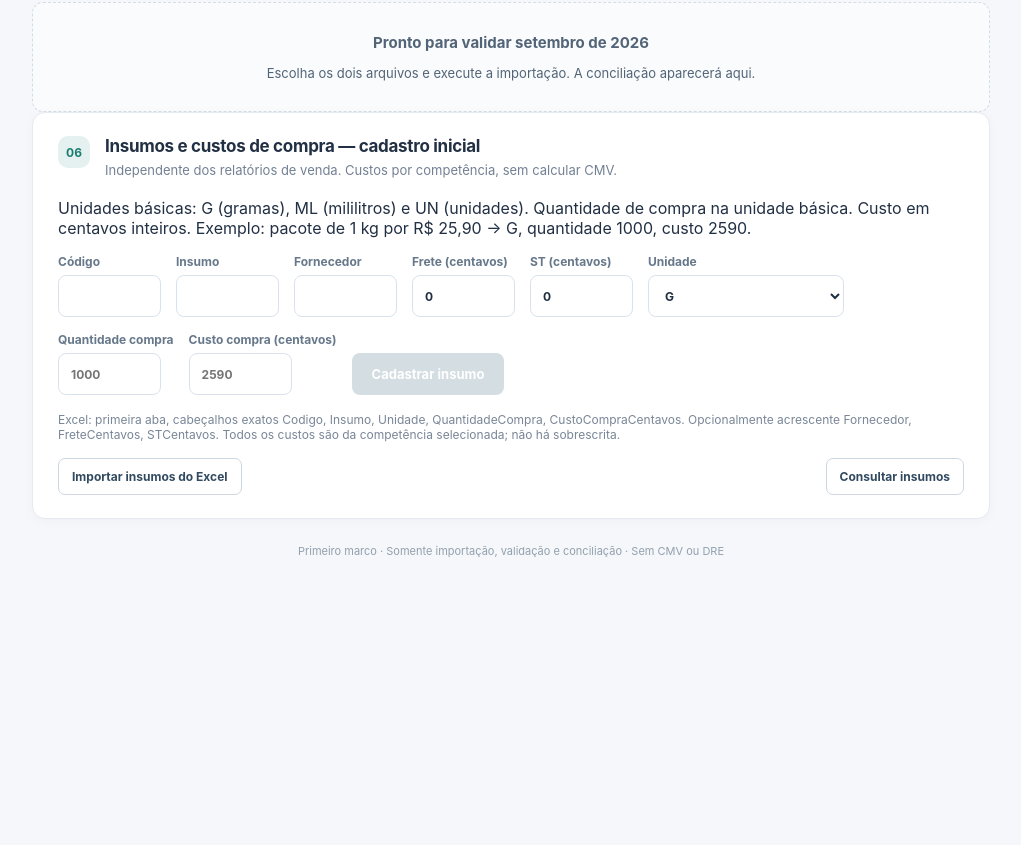
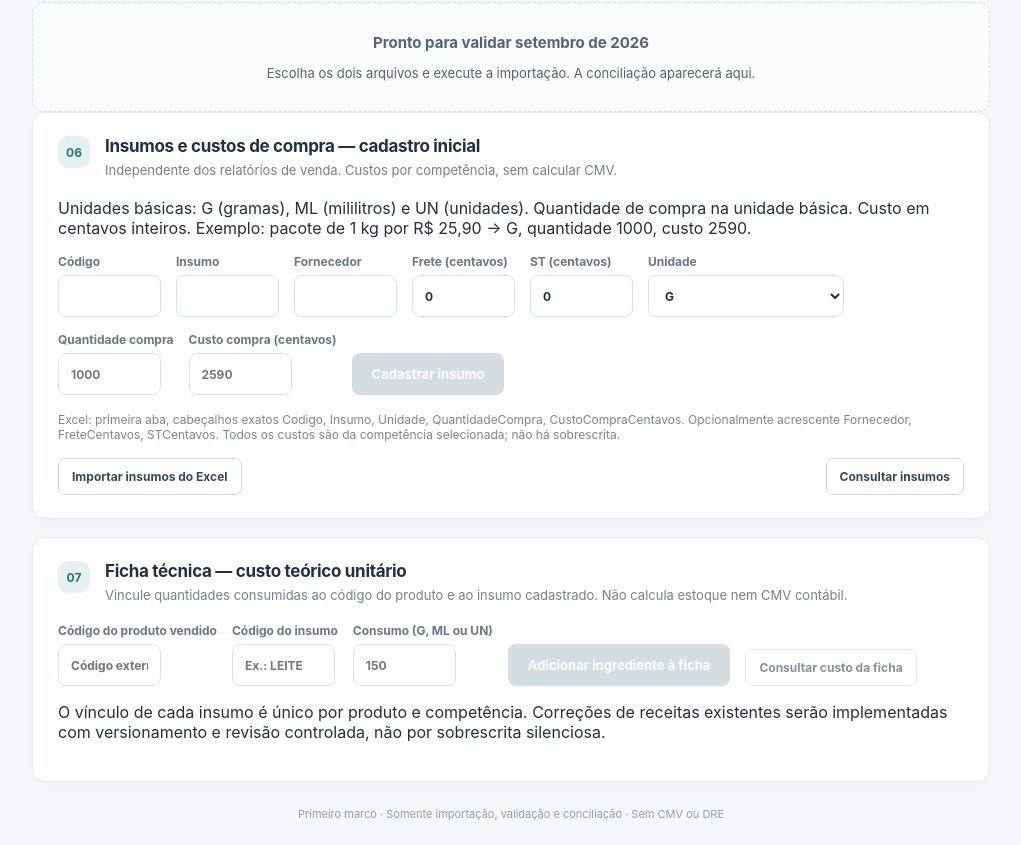
Before and after one commit to MichaelDeCarvalho/DRE-Mais1, a React (Vite) app: page / in a window 1280 px wide. Shown: the part 1023-1868 px from the top of the page, without its empty margins (248-1269 px from the left). Before the commit the page ends 1605 px from the top, so only its background shows below. Built offline with nearby package versions, Linux system fonts and the light colour scheme.

Commit message:
feat: interface inicial para cadastrar e consultar fichas tecnicas

```diff
--- a/src/App.tsx
+++ b/src/App.tsx
@@ -29,6 +29,12 @@ export function App() {
   const [catalogStatusLoading, setCatalogStatusLoading] = useState(true);
   const [catalogInfo, setCatalogInfo] = useState<CatalogImportSummary | null>(null);
   const [catalogError, setCatalogError] = useState<string | null>(null);
+  const [recipeProduct, setRecipeProduct] = useState('');
+  const [recipeIngredient, setRecipeIngredient] = useState('');
+  const [recipeQty, setRecipeQty] = useState('');
+  const [recipeError, setRecipeError] = useState('');
+  const [recipeCost, setRecipeCost] = useState<{ productCode:string; period:string; totalCostCents:number; ingredientCount:number } | null>(null);
+  const [recipeBusy, setRecipeBusy] = useState(false);
   const [ingredientCode, setIngredientCode] = useState('');
   const [ingredientName, setIngredientName] = useState('');
   const [ingredientUnit, setIngredientUnit] = useState('G');
@@ -153,6 +159,26 @@ export function App() {
     } catch (e) { setIngredientError(explainError(e)); }
     finally { setIngredientBusy(false); }
   }
+  async function saveRecipeLine() {
+    if (recipeBusy) return;
+    setRecipeBusy(true);setRecipeError('');
+    try {
+      if (!/^\d+$/.test(recipeQty) || !Number.isSafeInteger(Number(recipeQty)) || Number(recipeQty) < 1) throw new Error('Informe uma quantidade inteira positiva na unidade basica do insumo.');
+      const result = await invoke<typeof recipeCost>('set_recipe_line', {
+        period, productCode: recipeProduct.trim(), ingredientCode: recipeIngredient.trim(), quantityBase: Number(recipeQty),
+      });
+      setRecipeCost(result);setRecipeIngredient('');setRecipeQty('');
+    } catch(e) {setRecipeError(explainError(e));}
+    finally {setRecipeBusy(false);}
+  }
+  async function inspectRecipe() {
+    if(recipeBusy)return;
+    setRecipeBusy(true);setRecipeError('');setRecipeCost(null);
+    try {
+      setRecipeCost(await invoke<typeof recipeCost>('get_recipe_cost',{period,productCode:recipeProduct.trim()}));
+    }catch(e){setRecipeError(explainError(e));}
+    finally{setRecipeBusy(false);}
+  }
   async function submit() {
     if (!productsPath || !paymentsPath || !canSubmit) return;
     setPending(true); setError(null); setResult(null); setEditingCode(null); setFilter('');
@@ -250,6 +276,19 @@ export function App() {
           {ingredientInfo && <div className="feedback feedback-info" role="status">{ingredientInfo}</div>}
           {ingredients.length > 0 && <div className="scroll-table"><table><thead><tr><th>Código</th><th>Insumo</th><th>Unidade</th><th>Qtd. compra</th><th>Custo compra</th><th>Frete</th><th>ST</th><th>Custo total</th><th>Fornecedor</th><th>Origem</th></tr></thead><tbody>{ingredients.map(i => <tr key={i.code}><td>{i.code}</td><td>{i.name}</td><td>{i.baseUnit}</td><td className="num">{i.quantityBase}</td><td className="num">{brl(i.purchaseCents)}</td><td className="num">{brl(i.freightCents)}</td><td className="num">{brl(i.stCents)}</td><td className="num">{brl(i.totalCents)}</td><td>{i.supplier || 'Não informado'}</td><td>{i.origin}</td></tr>)}</tbody></table></div>}
         </section>
+        <section className="section-block" aria-labelledby="recipe-heading">
+          <div className="section-heading"><span className="step">07</span><div><h2 id="recipe-heading">Ficha técnica — custo teórico unitário</h2><p>Vincule quantidades consumidas ao código do produto e ao insumo cadastrado. Não calcula estoque nem CMV contábil.</p></div></div>
+          <div className="selectors">
+            <label>Código do produto vendido<input value={recipeProduct} disabled={recipeBusy} onChange={e=>{setRecipeProduct(e.target.value);setRecipeCost(null);}} placeholder="Código externo já mapeado"/></label>
+            <label>Código do insumo<input value={recipeIngredient} disabled={recipeBusy} onChange={e=>setRecipeIngredient(e.target.value)} placeholder="Ex.: LEITE"/></label>
+            <label>Consumo (G, ML ou UN)<input value={recipeQty} disabled={recipeBusy} inputMode="numeric" onChange={e=>setRecipeQty(e.target.value)} placeholder="150"/></label>
+            <button type="button" className="primary-button" disabled={recipeBusy || !recipeProduct.trim() || !recipeIngredient.trim() || !recipeQty.trim()} onClick={saveRecipeLine}>Adicionar ingrediente à ficha</button>
+            <button type="button" className="outline-button" disabled={recipeBusy || !recipeProduct.trim()} onClick={inspectRecipe}>Consultar custo da ficha</button>
+          </div>
+          <p>O vínculo de cada insumo é único por produto e competência. Correções de receitas existentes serão implementadas com versionamento e revisão controlada, não por sobrescrita silenciosa.</p>
+          {recipeError && <div className="feedback feedback-error" role="alert">{recipeError}</div>}
+          {recipeCost && <div className="feedback feedback-info" role="status"><strong>Ficha do produto {recipeCost.productCode}: {recipeCost.ingredientCount} insumo(s).</strong><p>Custo teórico unitário: {brl(Math.round(recipeCost.totalCostCents))}. Valor interno antes do arredondamento: {recipeCost.totalCostCents.toFixed(4)} centavos.</p></div>}
+        </section>
         <footer>Primeiro marco · Somente importação, validação e conciliação · Sem CMV ou DRE</footer>
       </main>
     </div>
```
